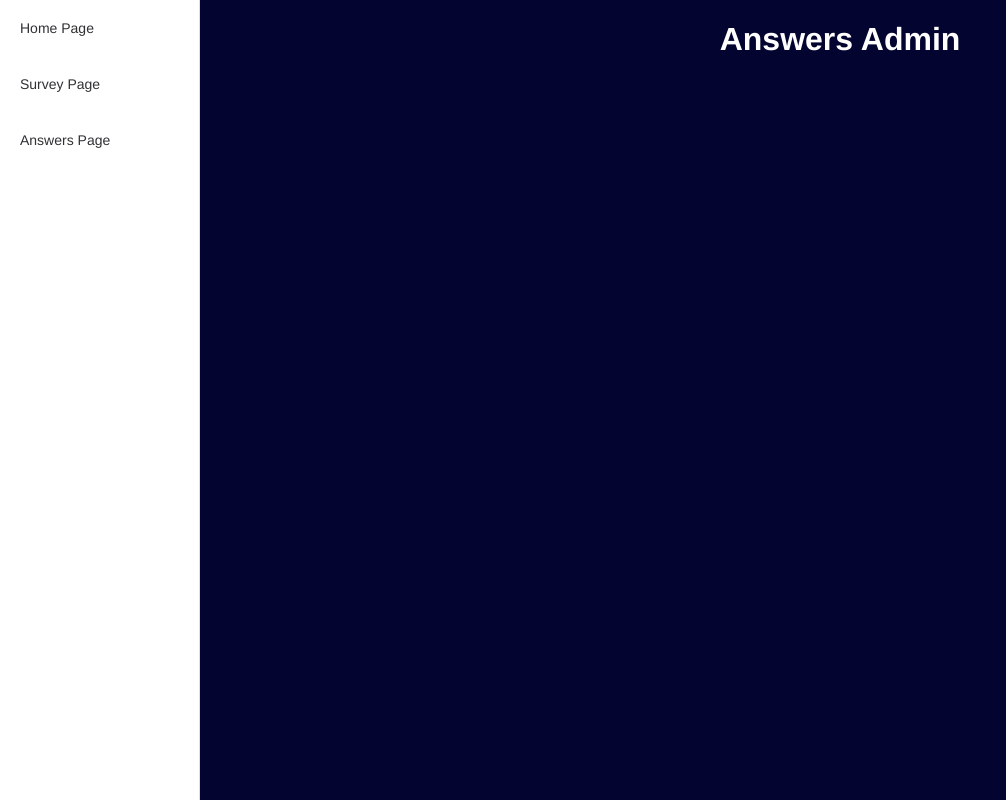
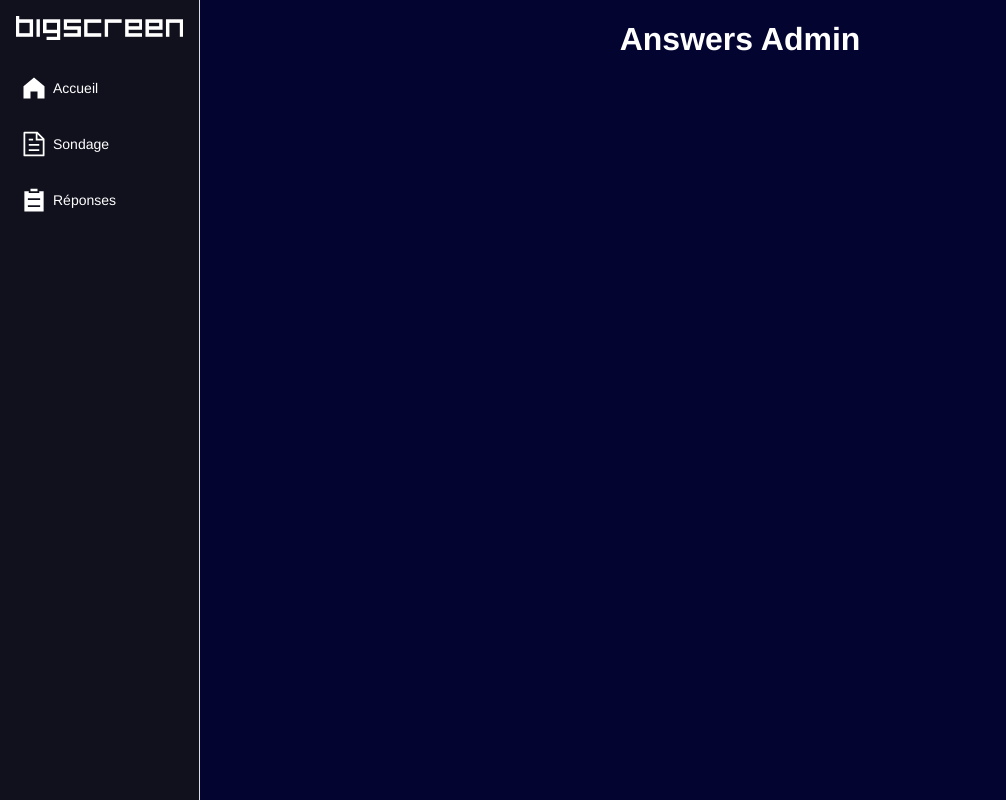
Before and after one commit to tomas-gl/Big_screen, a Vue app in the folder admin/: page /administration/answers in a window 1280 px wide. Shown: the whole page, without its empty margins (0-1006 px from the left). Built offline with nearby package versions, Linux system fonts and the light colour scheme; sample sign-in values are in the browser's storage.

Commit message:
Updated sidebar UI and styles :art:

```diff
--- a/admin/src/components/HeaderUser.vue
+++ b/admin/src/components/HeaderUser.vue
@@ -18,7 +18,7 @@ export default {
 }
 </script>
 
-<style>
+<style scoped>
     .logo {
         position: sticky;
         top: 0;
--- a/admin/src/components/SideNavBar.vue
+++ b/admin/src/components/SideNavBar.vue
@@ -1,19 +1,19 @@
 <template>
     <div>
-        <!-- <el-row>
-            <el-col :span="3"> -->
-                <!-- <h5>Side Bar</h5> -->
-                <!--default-active needs to be set to the vue-router object,
-                meaning the default selected item would be the current page
-                :default-active="$route.path"-->
-                <el-menu :router="true"
-                class="el-menu-vertical-demo hidden-xs-only">
-                    <el-menu-item index="home">Home Page</el-menu-item>
-                    <el-menu-item index="survey">Survey Page</el-menu-item>
-                    <el-menu-item index="answers">Answers Page</el-menu-item>
+        <el-menu :router="true" class="el-menu-vertical-demo hidden-xs-only" mode="vertical" text-color="#fff">
+            <div class="logo"><img :src="logo"></div>
+            <el-menu-item index="home"><el-icon><HomeFilled /></el-icon>Accueil</el-menu-item>
+            <el-menu-item index="survey"><el-icon><Document /></el-icon>Sondage</el-menu-item>
+            <el-menu-item index="answers"><el-icon><List /></el-icon>Réponses</el-menu-item>
         </el-menu>
-            <!-- </el-col>
-        </el-row> -->
+        <el-menu :router="true" class="el-menu-horizontal-demo" mode="horizontal" text-color="#fff" background-color="#11101d">
+            <el-sub-menu index="administration">
+                <template #title>Bigscreen</template>
+                <el-menu-item index="home"><el-icon><HomeFilled /></el-icon>Accueil</el-menu-item>
+                <el-menu-item index="survey"><el-icon><Document /></el-icon>Sondage</el-menu-item>
+                <el-menu-item index="answers"><el-icon><List /></el-icon>Réponses</el-menu-item>
+            </el-sub-menu>
+        </el-menu>
     </div>
 </template>
 
@@ -21,22 +21,48 @@
 export default {
     data() {
         return {
-            // isCollapse: true,
+            logo: require("../assets/logo_bigscreen.png")
         }
     }
 }
 </script>
 
-<style>
-.el-menu-vertical-demo:not(.el-menu--collapse) {
+<style scoped>
+.logo{
+    margin: 1rem;
+}
+.logo > img{
+    width: 100%;
+}
+.el-menu-vertical-demo, .el-menu-horizontal-demo{
+    background: #11101d;
+}
+@media only screen and (min-width: 768px) {
+    .el-menu-horizontal-demo {
+        display: none;
+    }
+}
+.el-menu-vertical-demo {
   width: 200px;
   min-height: 400px;
 }
-.el-menu {
+.el-menu-vertical-demo {
     position: fixed !important;
     left: 0;
     top: 0;
     height: 100%;
     transition: all 0.5s ease;
 }
+.el-menu-item:hover, .el-menu--popup > .el-menu-item:hover{
+    color: black !important;
+}
+.el-menu--popup > .el-menu-item{
+    color: #ffffff !important;
+    padding: 1rem !important;
+    background-color: #11101d !important;
+    font-family: Avenir, Helvetica, Arial, sans-serif;
+}
+.el-menu--popup > .el-menu-item:hover{
+    background-color: #ffffff !important;
+}
 </style>
--- a/admin/src/components/SurveyCard.vue
+++ b/admin/src/components/SurveyCard.vue
@@ -76,7 +76,7 @@ export default {
 }
 </script>
 
-<style>
+<style scoped>
     .slider{
       display: flex;
     }
--- a/admin/src/main.js
+++ b/admin/src/main.js
@@ -1,5 +1,5 @@
 import { createApp } from 'vue'
-import { Vuex } from 'vuex';
+import Vuex from 'vuex';
 import App from './App.vue'
 import routes from './router/index'
 import store from './store/index'
--- a/admin/src/views/admin/AnswersAdmin.vue
+++ b/admin/src/views/admin/AnswersAdmin.vue
@@ -3,9 +3,7 @@
     <SideNavBar />
     <el-row>
       <el-col :span="24">
-        <div class="test">
           <h1>Answers Admin</h1>
-        </div>
       </el-col>
     </el-row>
   </div>
@@ -20,7 +18,12 @@ export default {
 </script>
 
 <style>
-.test{
-  margin-left: 200px !important;
+.el-row{
+  margin-left: 200px;
+}
+  @media (max-width: 768px){
+  .el-row{
+    margin-left: 0px;
+  }
 }
 </style>
--- a/admin/src/views/admin/HomeAdmin.vue
+++ b/admin/src/views/admin/HomeAdmin.vue
@@ -38,8 +38,13 @@ export default {
 }
 </script>
 
-<style>
+<style scoped>
 .el-row{
   margin-left: 200px;
 }
+  @media (max-width: 768px){
+  .el-row{
+    margin-left: 0px;
+  }
+}
 </style>
--- a/admin/src/views/admin/SurveyAdmin.vue
+++ b/admin/src/views/admin/SurveyAdmin.vue
@@ -1,8 +1,11 @@
 <template>
   <div>
-    <h1>Survey Admin</h1>
     <SideNavBar />
-    <router-view/>
+    <el-row>
+      <el-col :span="24">
+        <h1>Survey Admin</h1>
+      </el-col>
+    </el-row>
   </div>
 
 </template>
@@ -16,5 +19,12 @@ export default {
 </script>
 
 <style>
-
+.el-row{
+  margin-left: 200px;
+}
+  @media (max-width: 768px){
+  .el-row{
+    margin-left: 0px;
+  }
+}
 </style>
--- a/admin/src/views/user/SurveyPage.vue
+++ b/admin/src/views/user/SurveyPage.vue
@@ -46,7 +46,7 @@
 <script>
 import HeaderUser from '@/components/HeaderUser.vue';
 import SurveyCard from '@/components/SurveyCard.vue';
-import Promotion from '@element-plus/icons-vue'
+import {Promotion} from '@element-plus/icons-vue';
 import axios from 'axios';
 
 export default {
--- a/admin/src/views/user/SurveyResultPage.vue
+++ b/admin/src/views/user/SurveyResultPage.vue
@@ -53,7 +53,7 @@ export default {
 
 </script>
 
-<style>
+<style scoped>
     .answers{
         border: solid 1px white;
         border-style: dashed;
```
Also changed, not shown: 2 other files (tests, documents, lock files or other folders). Lines whose indentation alone changed are shown as unchanged.
